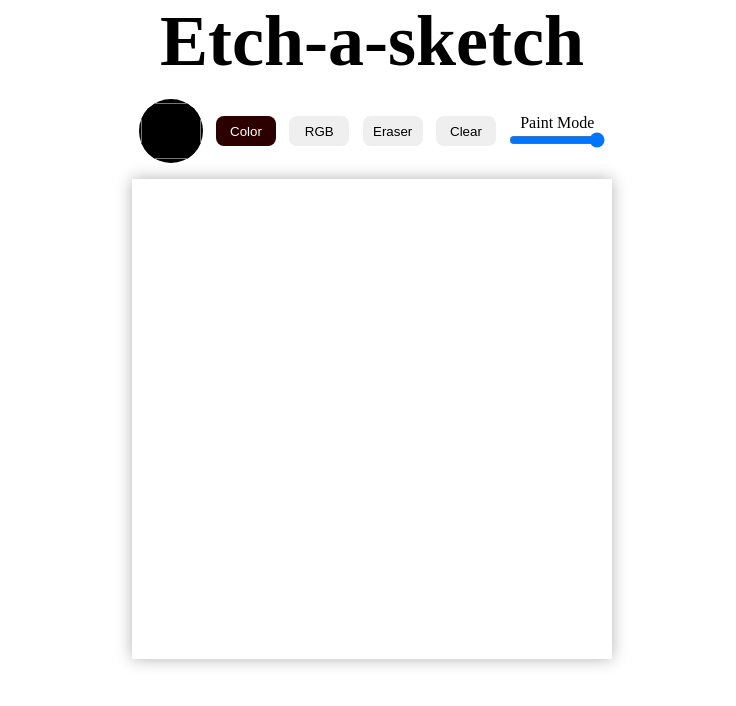
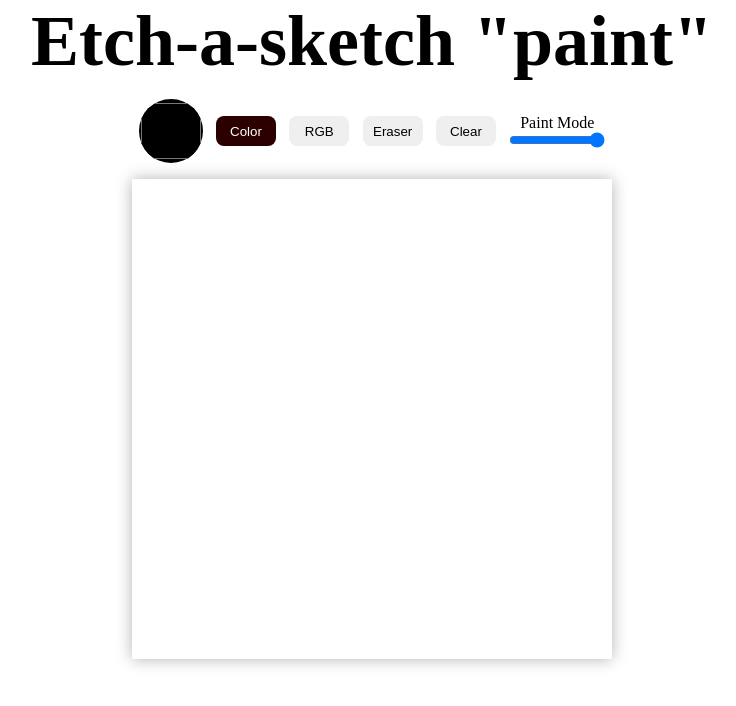
Before and after one commit to mnesfane/Theodinproject-Foundations-Course, a plain HTML site: page Odin_Projects/Etch-a-Sketch/index.html in a window 1280 px wide. Shown: the whole page, without its empty margins (268-1004 px from the left). Drawn offline with Linux system fonts and the light colour scheme.

Commit message:
Etch-a-sketch "paint"

```diff
--- a/Odin_Projects/Etch-a-Sketch/index.html
+++ b/Odin_Projects/Etch-a-Sketch/index.html
@@ -7,7 +7,7 @@
     <title>Document</title>
 </head>
 <body>
-    <h1 class="etchTitle">Etch-a-sketch</h1>
+    <h1 class="etchTitle">Etch-a-sketch "paint"</h1>
     <div class="body-container">
             <div class="controller">
                 <input type="color" class="colorInput">
```
